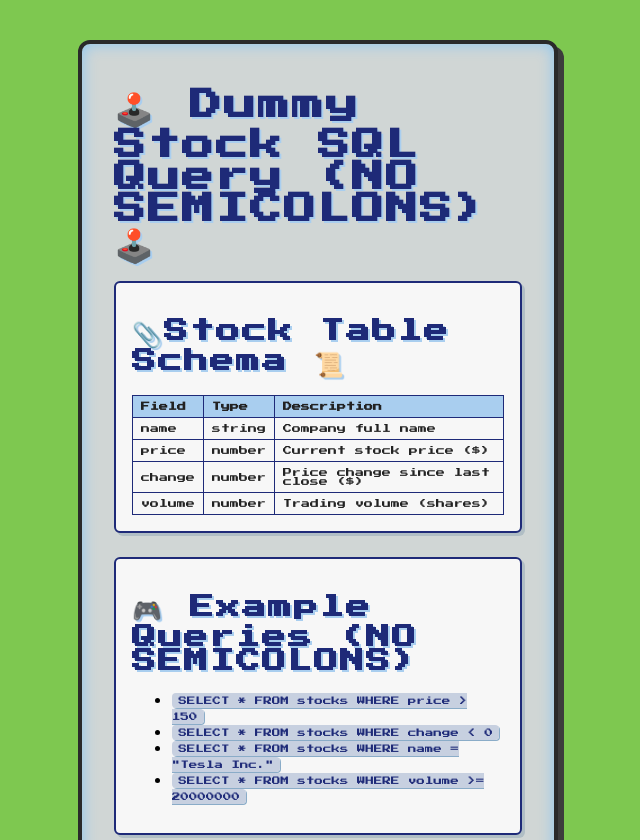
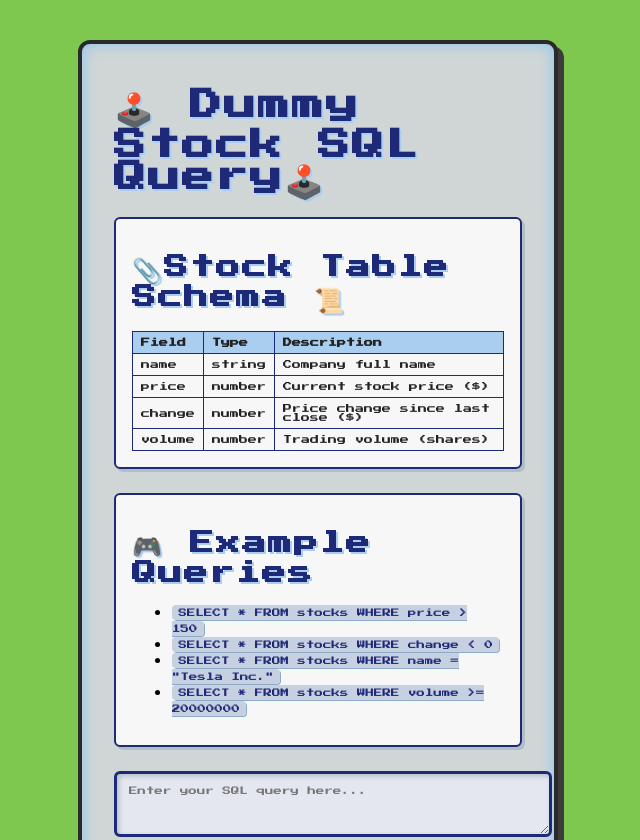
Before and after one commit to AkkiBuckets/JS-SQLParser, a plain HTML site: page index.html in a window 1280 px wide. Shown: the top 840 px of the page, without its empty margins (322-962 px from the left). Drawn offline with Linux system fonts and the light colour scheme.

Commit message:
No semicolons for Queries

```diff
--- a/index.html
+++ b/index.html
@@ -9,7 +9,7 @@
 </head>
 <body>
   <div class="container">
-    <h1>🕹️ Dummy Stock SQL Query (NO SEMICOLONS) 🕹️</h1>
+    <h1>🕹️ Dummy Stock SQL Query🕹️</h1>
 
     <section class="schema">
       <h2>📎Stock Table Schema 📜</h2>
@@ -27,7 +27,7 @@
     </section>
 
     <section class="examples">
-      <h2>🎮 Example Queries (NO SEMICOLONS) </h2>
+      <h2>🎮 Example Queries</h2>
       <ul>
         <li><code>SELECT * FROM stocks WHERE price > 150</code></li>
         <li><code>SELECT * FROM stocks WHERE change < 0</code></li>
```
